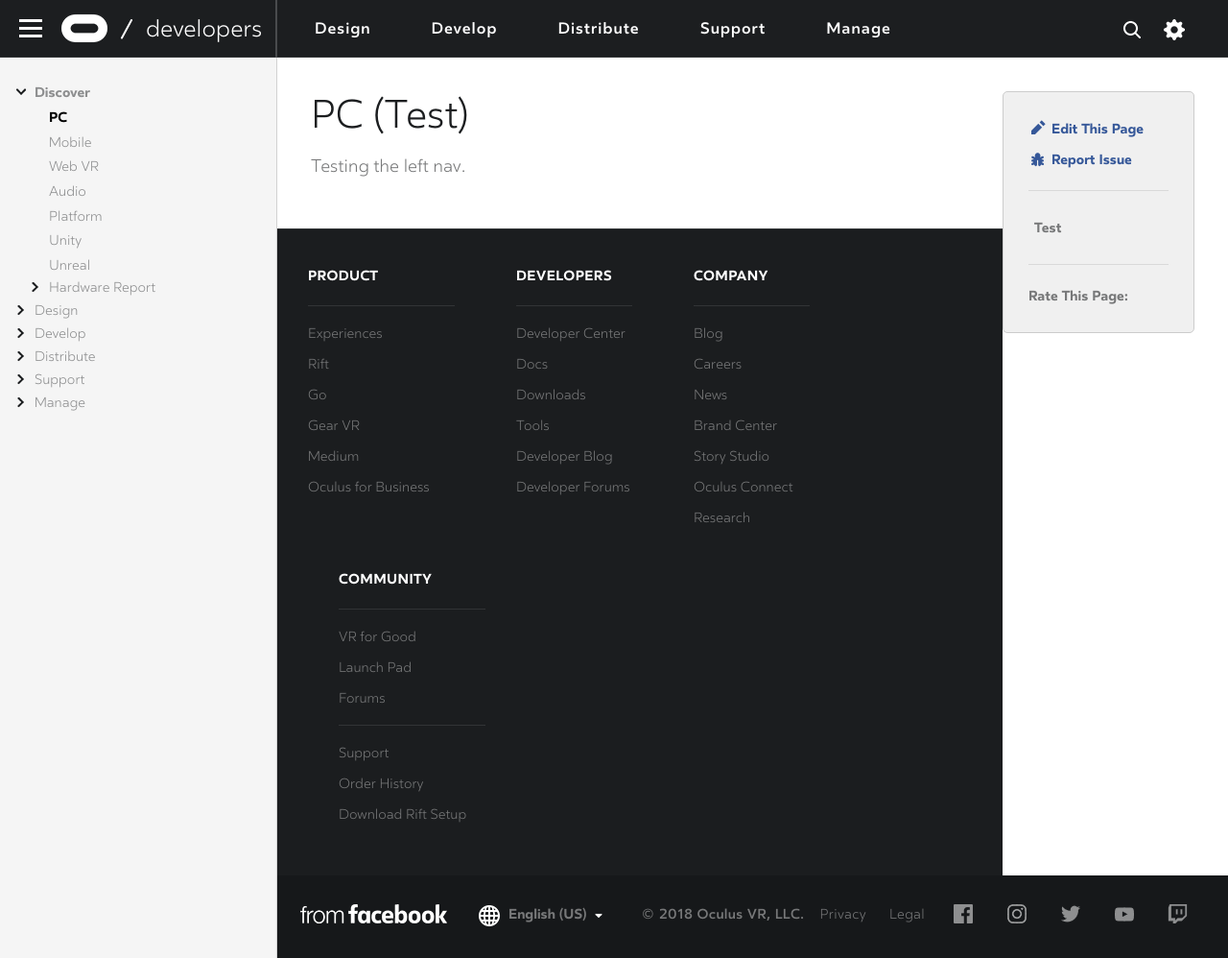
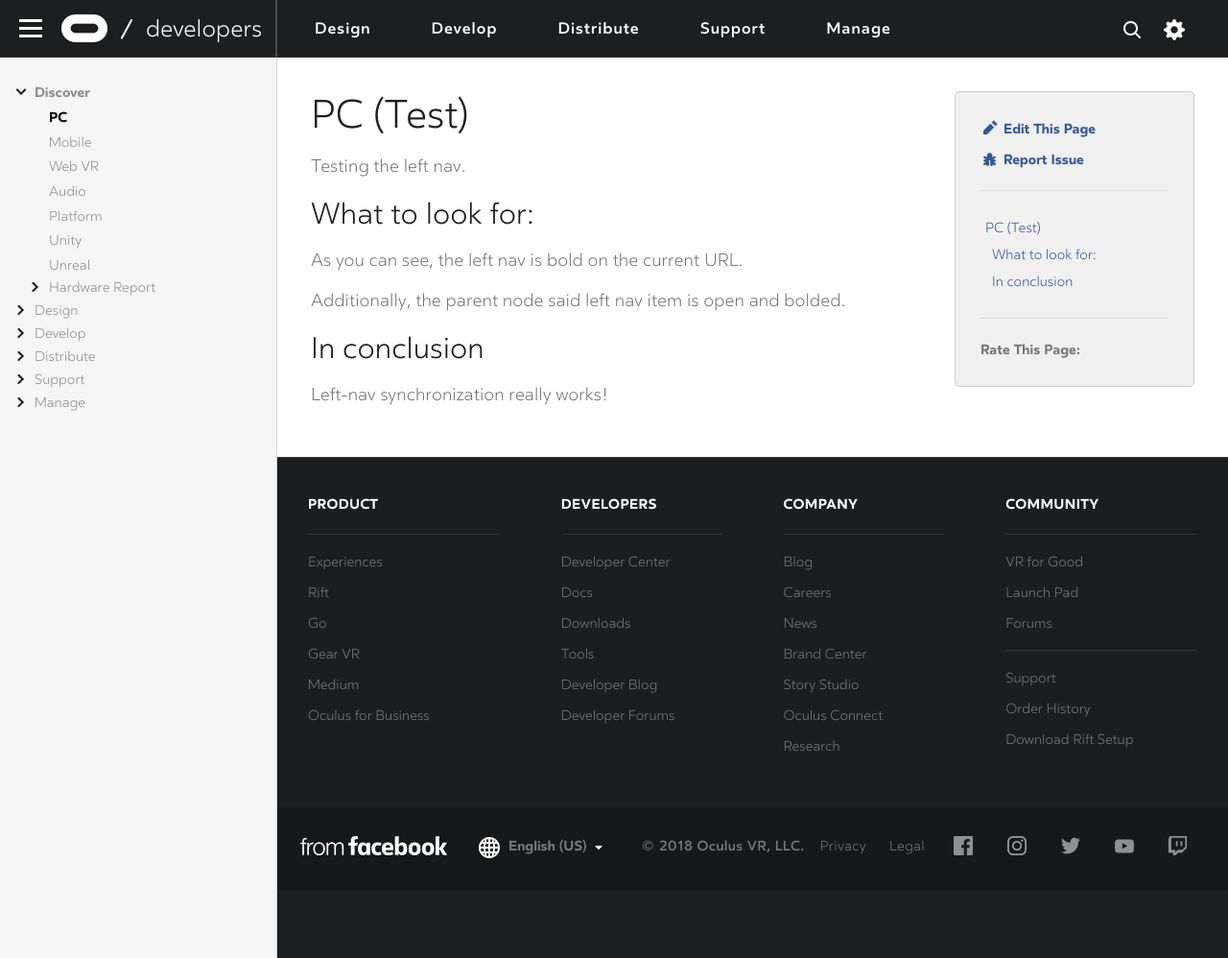
Before and after one commit to johndylanaudio/johndmulhausen.github.io, a Jekyll site: the page built from pc/index.md, in a window 1280 px wide and 998 px high. Shown: the whole window at 96% size. Built offline with Jekyll 4.4.1, drawn with Linux system fonts in a browser that asks for light colours.

Commit message:
Right nav refinements

```diff
--- a/_layouts/main.html
+++ b/_layouts/main.html
@@ -93,8 +93,8 @@
                         </div>
                      </section>
                   </div>
-                  <div class="_4hpg _3ck0" id="contentBody">
-                     <div class="_rs9 _1xcn" style="text-align: left !important; padding: 35px !important;">
+                  <div class="_4hpg _3ck0">
+                     <div class="_rs9 _1xcn" style="text-align: left !important; padding: 35px !important;" id="contentBody">
                        <div id="rightNav">
                        <ul>
                        <li><a href="https://github.com/johndmulhausen/johndmulhausen.github.io/edit/master/{{ page.path }}"><span class="oi oi-pencil"></span> Edit This Page</a></li>
@@ -123,10 +122,10 @@
                         {% if page.title and page.skip-autotitle != true %}
                         <h1>{{ page.title }}</h1>
                         {% endif %}
-                        {{ content }}
+                        <div><p>{{ content }}</p></div>
                      </div>
                   </div>
-                  <footer class="_5m3g">
+                  <footer class="_5m3g" id="footerContainer">
                      <footer id="page-footer">
                         <div class="bxPageSiteMap">
                            <div class="bxPageSiteMap__columnContainer" id="u_0_n">
--- a/css/recreations.css
+++ b/css/recreations.css
@@ -8,6 +8,15 @@
 @font-face{font-family:"Oculus Sans KR";font-style:normal;font-weight:600;src:local("Oculus Sans KR SemiBold"), local("OculusSansKR-SemiBold"), url(/fonts/OculusSansKR-SemiBold.otf) format("opentype")}
 @font-face{font-family:"Oculus Sans KR";font-style:normal;font-weight:900;src:local("Oculus Sans KR Bold"), local("OculusSans-Bold"), url(/fonts/OculusSans-Bold.otf) format("opentype")}
 
+.anchorFix {
+  padding-top: 100px;
+  margin-top: -100px;
+  pointer-events: none;
+}
+
+#footerContainer {
+  position: absolute !important;
+}
 #rightNav {
   float: right;
   background-color: #F0F0F0;
@@ -15,8 +24,10 @@
   padding: 10px;
   border-radius: 5px;
   padding: 20px;
-  width: 200px;
-  max-width: 200px;
+  width: 250px;
+  max-width: 250px;
+  margin-left: 10px !important;
+  margin-right: 0px !important;
 }
 #rightNav ul, #rightNav li, #rightNav span {
   list-style-type: none;
@@ -24,6 +35,13 @@
   font-weight: bold;
   margin: 2px !important;
   padding: 1px !important;
+}
+#rightTOC li {
+  width: 175px !important;
+  white-space: nowrap;
+  overflow: hidden;
+  text-overflow: ellipsis;
+  font-weight: normal;
 }
 .bxPageFooter__right ul, .bxPageFooter__right li {
   margin: 0px !important;
@@ -238,7 +256,6 @@ ul li {
 
 h1 {
     color: rgb(28, 30, 32) !important;
-    height: 48px;
     text-align: left;
     text-decoration: none solid rgb(28, 30, 32);
     text-rendering: optimizeLegibility;
@@ -254,7 +271,6 @@ h1 {
 
 h2 {
     color: rgb(28, 30, 32) !important;
-    height: 38px;
     text-align: left;
     text-decoration: none solid rgb(28, 30, 32);
     text-rendering: optimizeLegibility;
@@ -332,7 +348,6 @@ h5 {
 
 h3 {
     color: rgb(28, 30, 32) !important;
-    height: 32px;
     text-align: left;
     text-decoration: none solid rgb(28, 30, 32);
     text-rendering: optimizeLegibility;
@@ -349,7 +364,6 @@ h3 {
 }
 h4 {
     color: rgb(28, 30, 32) !important;
-    height: 26px;
     text-align: left;
     text-decoration: none solid rgb(28, 30, 32);
     text-rendering: optimizeLegibility;
--- a/js/mainlogic.js
+++ b/js/mainlogic.js
@@ -159,13 +159,25 @@ function writeNavigation(tree)
   }
 
   // build right nav
+  var rightNav = new Array();
   var tags = [ "h1","h2","h3" ];
   var all_headings = [];
 
   for(var i = 0; i < tags.length; i++) {
-    all_headings = all_headings.concat(document.getElementById('contentBody').getElementsByTagName(tags[i]));
+    for(var j=0;j < document.getElementById('contentBody').getElementsByTagName(tags[i]).length; j++)
+    {
+      var thisElement = document.getElementById('contentBody').getElementsByTagName(tags[i])[j];
+      thisElement.className = "thisIsAHeading";
+      thisElement.innerHTML = '<a class="anchorFix" name="'+thisElement.id+'">' + thisElement.innerHTML + '</a>';
+    }
   }
-  console.log(all_headings);
+  for (var i = 0; i < document.getElementsByClassName("thisIsAHeading").length; i++)
+  {
+    var thisElement = document.getElementsByClassName("thisIsAHeading")[i];
+    var indentLevel = parseInt((thisElement.tagName.substring(1,2) - 1) * 7); // multiply heading level by 7px for indent level (h1=0, h2=7, h3=14)
+    rightNav.push('<li style="padding-left:' + indentLevel + 'px !important" class="rightNavLink"><a href="#'+thisElement.id+'">' + thisElement.innerText + '</a></li>')
+    thisElement.removeAttribute('id');
+  }
 
   // write output to DOM
   document.getElementById('u_0_0').innerHTML = topNav.join(''); // topnav
@@ -173,5 +185,6 @@ function writeNavigation(tree)
   document.getElementById('bottomNavContainer').innerHTML = bottomNav.join('') // bottomnav
   document.getElementById('textFooter').innerHTML = footerNavText.join('') // footer text links
   document.getElementById('iconFooter').innerHTML = footerNavIcon.join('') // footer icon links
+  document.getElementById('rightTOC').innerHTML = rightNav.join('') // right-nav links
   window.setTimeout(syncLeftNav,1);
 }
--- a/pc/index.md
+++ b/pc/index.md
@@ -3,3 +3,13 @@ title: PC (Test)
 ---
 
 Testing the left nav.
+
+## What to look for:
+
+As you can see, the left nav is bold on the current URL.
+
+Additionally, the parent node said left nav item is open and bolded.
+
+## In conclusion
+
+Left-nav synchronization really works!
```
Also changed, not shown: other parts of _layouts/main.html (+0 -1 lines).
